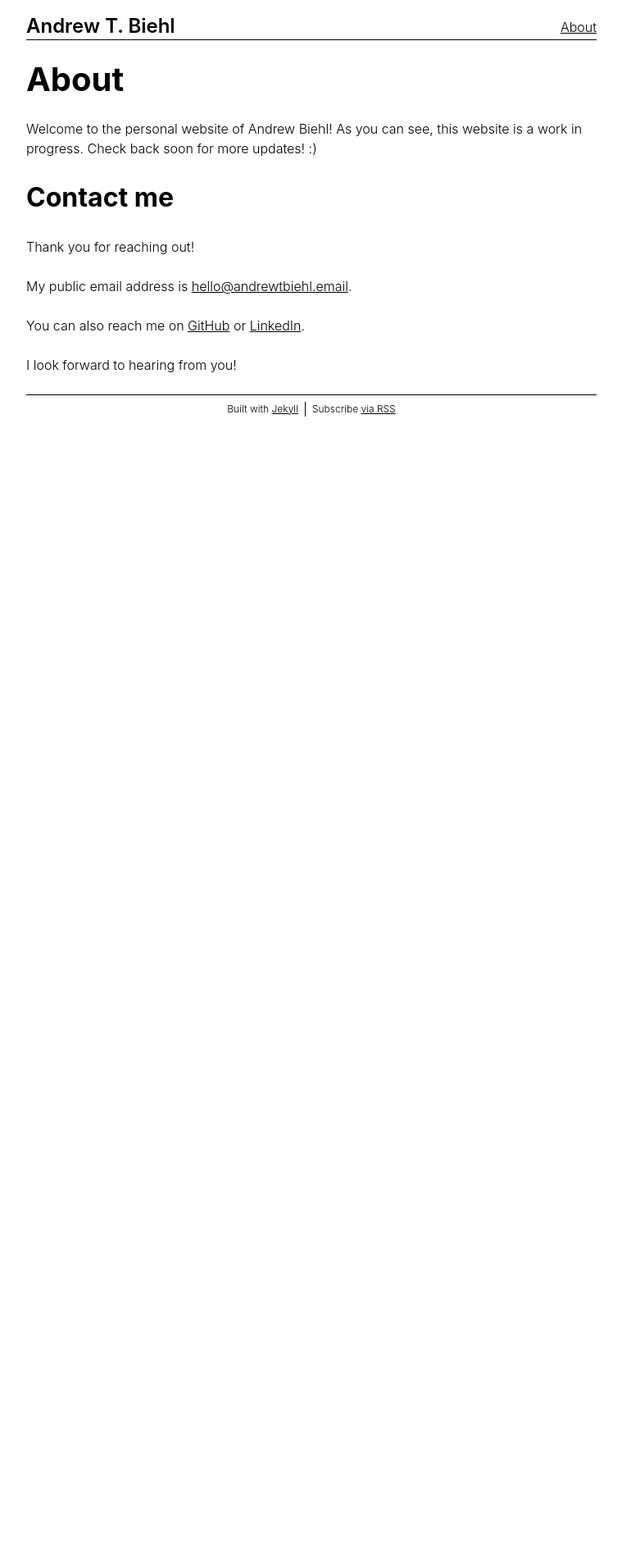
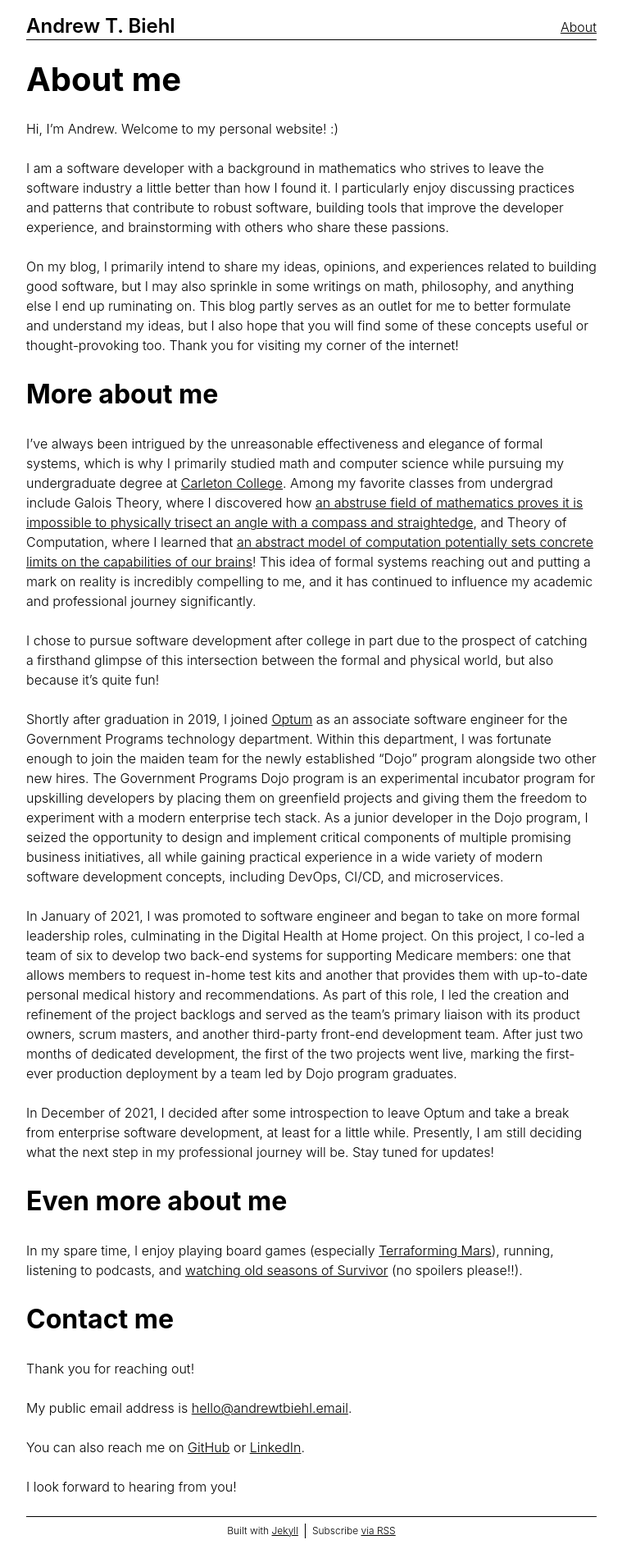
Before and after one commit to andrewtbiehl/andrewtbiehl.com, a Jekyll site: the page built from about.md, in a window 1280 px wide. Shown: the whole page at 82% size, without its empty margins (260-1019 px from the left). Built offline with Jekyll 4.4.1, drawn with Linux system fonts in a browser that asks for light colours; before the commit the page ends 900 px from its top, so only the background shows below that.

Commit message:
Fill out About page with more information

```diff
--- a/_config.yml
+++ b/_config.yml
@@ -22,5 +22,6 @@ plugins:
   - jekyll-figure
 header_pages:
   - path: about.md
+    title: About
 exclude:
   - NOTICE.txt
--- a/about.md
+++ b/about.md
@@ -1,13 +1,74 @@
 ---
 layout: page
-title: About
+title: About me
 permalink: /about/
 ---
 
 <script src="/assets/js/render-email.js" defer></script>
 
-Welcome to the personal website of Andrew Biehl! As you can see, this website is a work
-in progress. Check back soon for more updates! :)
+Hi, I'm Andrew. Welcome to my personal website! :)
+
+I am a software developer with a background in mathematics who strives to leave the
+software industry a little better than how I found it. I particularly enjoy discussing
+practices and patterns that contribute to robust software, building tools that improve
+the developer experience, and brainstorming with others who share these passions.
+
+On my blog, I primarily intend to share my ideas, opinions, and experiences related to
+building good software, but I may also sprinkle in some writings on math, philosophy,
+and anything else I end up ruminating on. This blog partly serves as an outlet for me to
+better formulate and understand my ideas, but I also hope that you will find some of
+these concepts useful or thought-provoking too. Thank you for visiting my corner of the
+internet!
+
+## More about me
+
+I've always been intrigued by the unreasonable effectiveness and elegance of formal
+systems, which is why I primarily studied math and computer science while pursuing my
+undergraduate degree at [Carleton College](https://www.carleton.edu). Among my favorite
+classes from undergrad include Galois Theory, where I discovered how
+[an abstruse field of mathematics proves it is impossible to physically trisect an angle with a compass and straightedge](https://en.wikipedia.org/wiki/Galois_theory#Application_to_classical_problems),
+and Theory of Computation, where I learned that
+[an abstract model of computation potentially sets concrete limits on the capabilities of our brains](https://en.wikipedia.org/wiki/Church%E2%80%93Turing_thesis#Philosophical_implications)!
+This idea of formal systems reaching out and putting a mark on reality is incredibly
+compelling to me, and it has continued to influence my academic and professional journey
+significantly.
+
+I chose to pursue software development after college in part due to the prospect of
+catching a firsthand glimpse of this intersection between the formal and physical world,
+but also because it's quite fun!
+
+Shortly after graduation in 2019, I joined [Optum](https://www.optum.com) as an
+associate software engineer for the Government Programs technology department. Within
+this department, I was fortunate enough to join the maiden team for the newly
+established "Dojo" program alongside two other new hires. The Government Programs Dojo
+program is an experimental incubator program for upskilling developers by placing them
+on greenfield projects and giving them the freedom to experiment with a modern
+enterprise tech stack. As a junior developer in the Dojo program, I seized the
+opportunity to design and implement critical components of multiple promising business
+initiatives, all while gaining practical experience in a wide variety of modern software
+development concepts, including DevOps, CI/CD, and microservices.
+
+In January of 2021, I was promoted to software engineer and began to take on more formal
+leadership roles, culminating in the Digital Health at Home project. On this project, I
+co-led a team of six to develop two back-end systems for supporting Medicare members:
+one that allows members to request in-home test kits and another that provides them with
+up-to-date personal medical history and recommendations. As part of this role, I led the
+creation and refinement of the project backlogs and served as the team's primary liaison
+with its product owners, scrum masters, and another third-party front-end development
+team. After just two months of dedicated development, the first of the two projects went
+live, marking the first-ever production deployment by a team led by Dojo program
+graduates.
+
+In December of 2021, I decided after some introspection to leave Optum and take a break
+from enterprise software development, at least for a little while. Presently, I am still
+deciding what the next step in my professional journey will be. Stay tuned for updates!
+
+## Even more about me
+
+In my spare time, I enjoy playing board games (especially
+[Terraforming Mars](https://www.fryxgames.se/games/terraforming-mars)), running,
+listening to podcasts, and
+[watching old seasons of Survivor](https://youtu.be/Oql6JzG7KGI) (no spoilers please!!).
 
 ## Contact me
 
```
